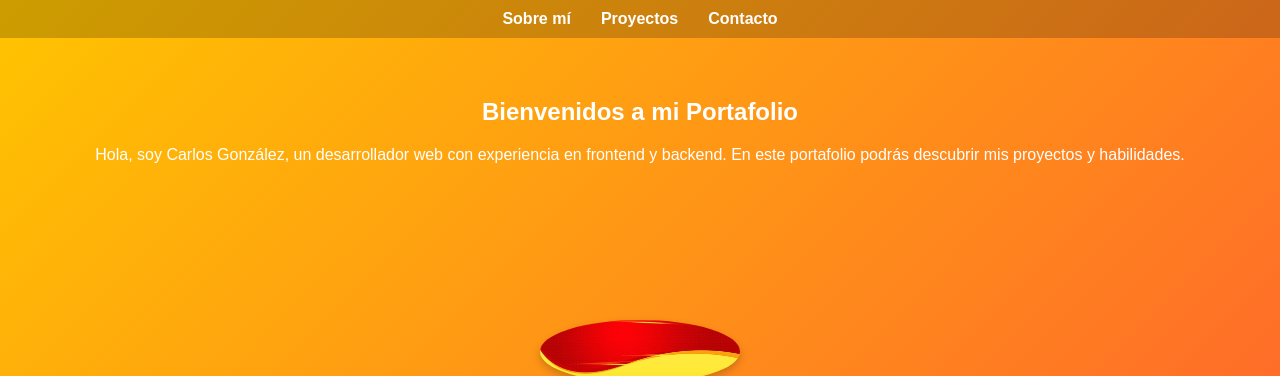
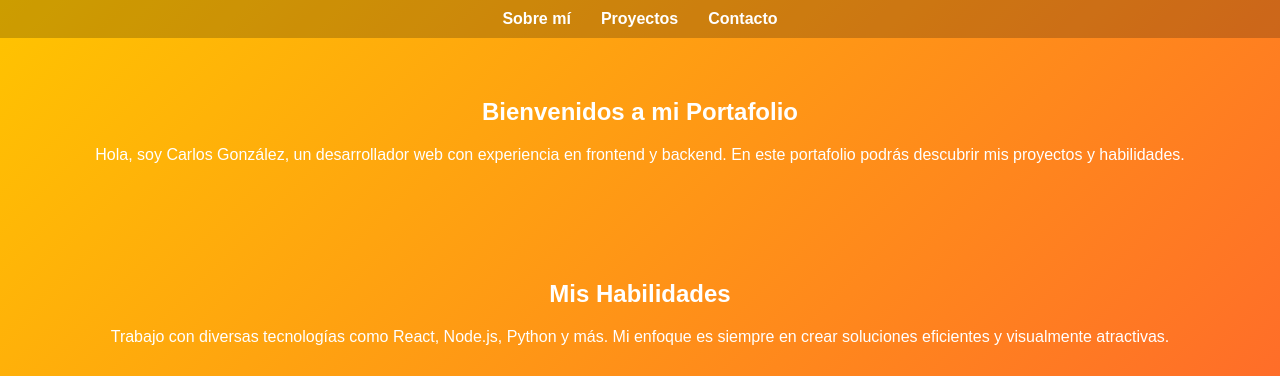
Before and after one commit to AlfaPSH/AlfaWEB, a plain HTML site: page index.html in a window 1280 px wide. Shown: the top 376 px of the page. Drawn offline with Linux system fonts and the light colour scheme.

Commit message:
Update index.html

```diff
--- a/index.html
+++ b/index.html
@@ -22,12 +22,6 @@
             <h1>Bienvenidos a mi Portafolio</h1>
             <p>Hola, soy Carlos González, un desarrollador web con experiencia en frontend y backend. En este portafolio podrás descubrir mis proyectos y habilidades.</p>
         </section>
-
-        <!-- Sección de Imagen destacada -->
-        <section class="image-container">
-            <img src="assets/images/portfolio-banner.jpg" alt="Banner de Portafolio">
-        </section>
-
         <!-- Sección de Habilidades -->
         <section>
             <h2>Mis Habilidades</h2>
```
